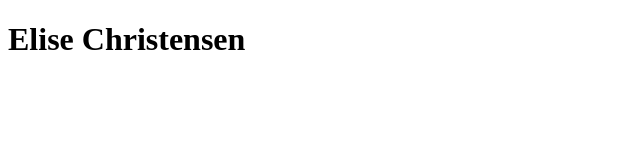
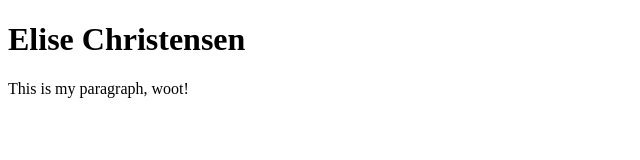
Before and after one commit to EChristensenBYUI/EChristensenBYUI.github.io, a plain HTML site: page index.html in a window 1280 px wide. Shown: the whole page, without its empty margins (0-640 px from the left). Drawn offline with Linux system fonts and the light colour scheme.

Commit message:
test change

```diff
--- a/index.html
+++ b/index.html
@@ -5,5 +5,6 @@
 </head>
 <body>
  <h1>Elise Christensen</h1>
+ <p>This is my paragraph, woot!</p>
 </body>
 </html>
```
